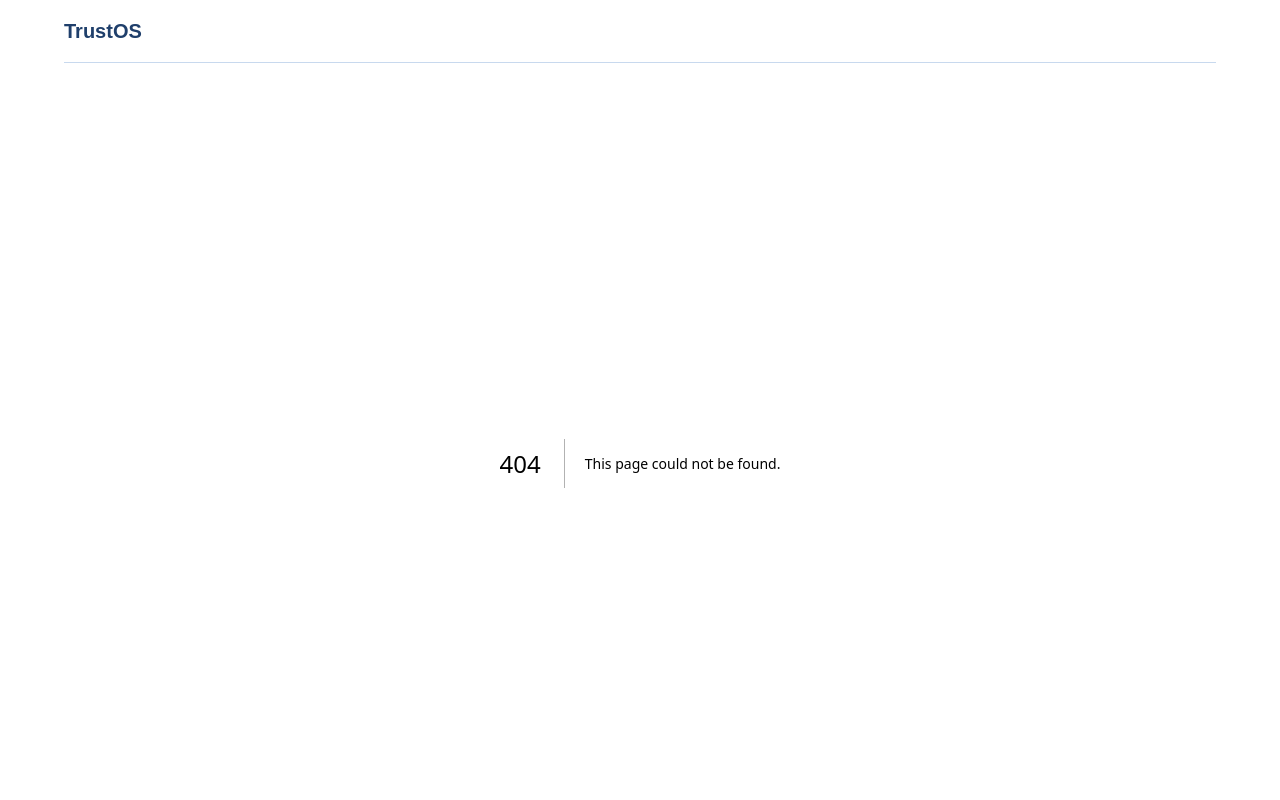
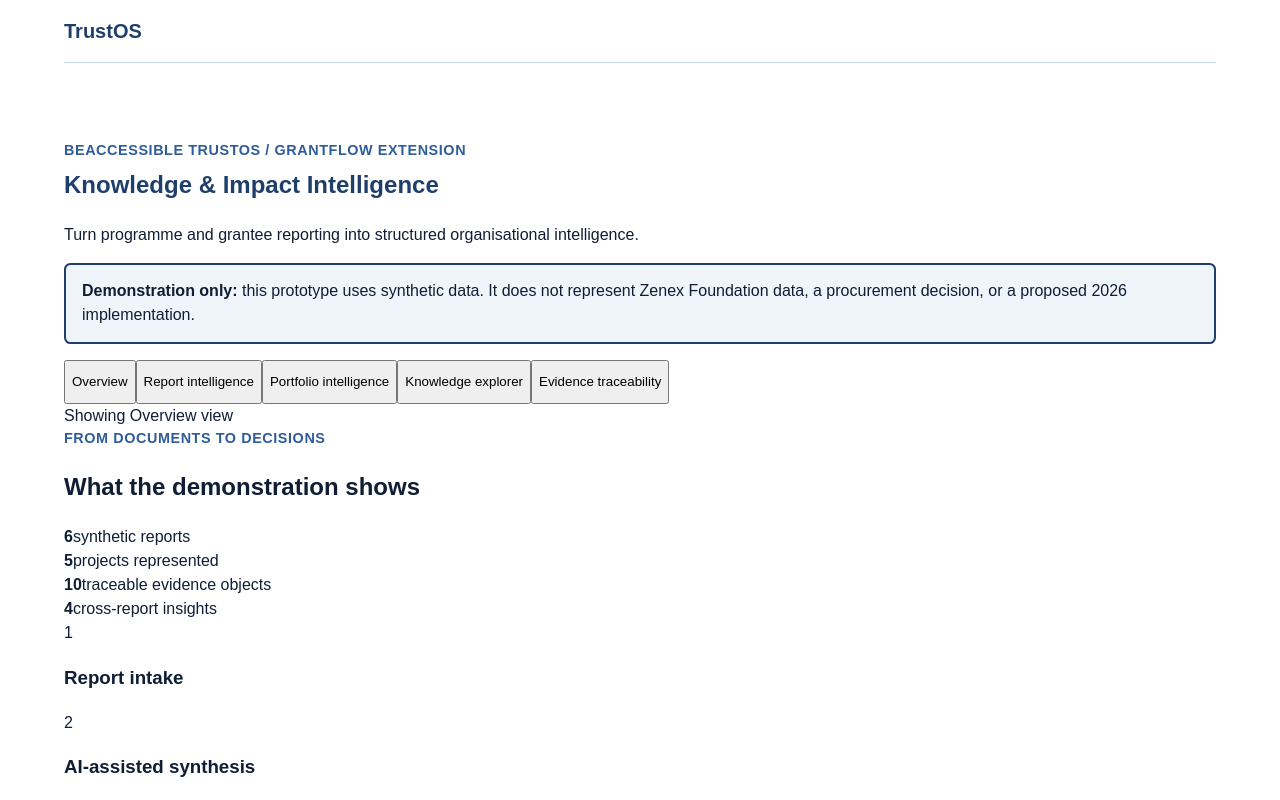
Before and after one commit to laggiesfl/beaccessible-website, a Next.js app in the folder trustos-app/: page /knowledge-impact-demo in a window 1280 px wide. Before the commit this address had no page. Shown: the top 800 px of the page. Built offline with nearby package versions, Linux system fonts and the light colour scheme.

Commit message:
feat: add knowledge impact demo route

```diff
--- /dev/null
+++ b/trustos-app/app/knowledge-impact-demo/page.tsx
@@ -0,0 +1,16 @@
+import type { Metadata } from 'next';
+
+import { KnowledgeImpactDemo } from '@/components/knowledge-impact-demo';
+
+export const metadata: Metadata = {
+  title: 'Knowledge & Impact Intelligence Demonstration',
+  description: 'A synthetic-data demonstration of traceable programme and grantee reporting intelligence within BeAccessible TrustOS / GrantFlow.',
+};
+
+export default function KnowledgeImpactDemoPage() {
+  return (
+    <main id="main-content" className="page-content">
+      <KnowledgeImpactDemo />
+    </main>
+  );
+}
```
